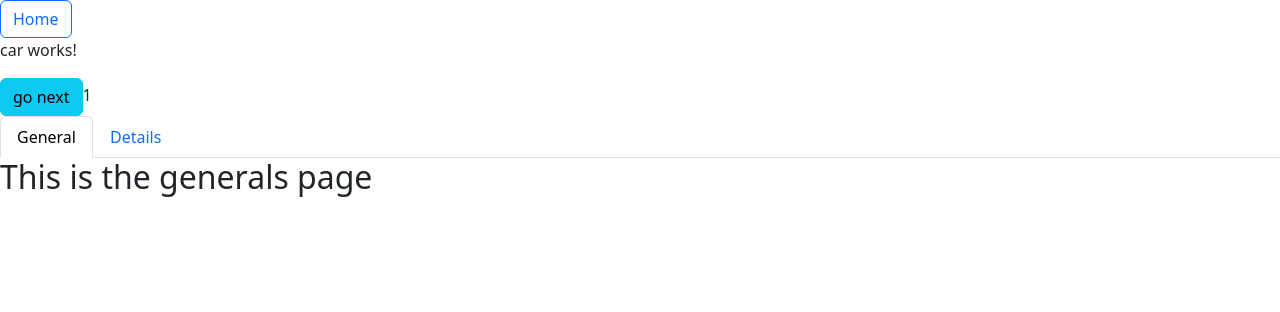
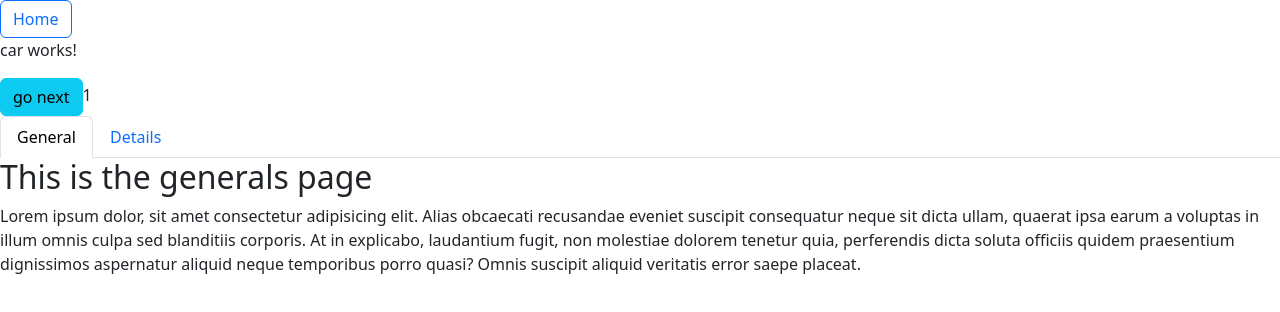
Before and after one commit to lostmart/angular15-test, an Angular app: page /car/1 in a window 1280 px wide. Shown: the top 312 px of the page. Built offline with nearby package versions, Linux system fonts and the light colour scheme.

Commit message:
new generals title

```diff
--- a/src/app/pages/car/general/general.component.html
+++ b/src/app/pages/car/general/general.component.html
@@ -1 +1,9 @@
 <h2>This is the generals page</h2>
+<p>
+  Lorem ipsum dolor, sit amet consectetur adipisicing elit. Alias obcaecati
+  recusandae eveniet suscipit consequatur neque sit dicta ullam, quaerat ipsa
+  earum a voluptas in illum omnis culpa sed blanditiis corporis. At in
+  explicabo, laudantium fugit, non molestiae dolorem tenetur quia, perferendis
+  dicta soluta officiis quidem praesentium dignissimos aspernatur aliquid neque
+  temporibus porro quasi? Omnis suscipit aliquid veritatis error saepe placeat.
+</p>
```
